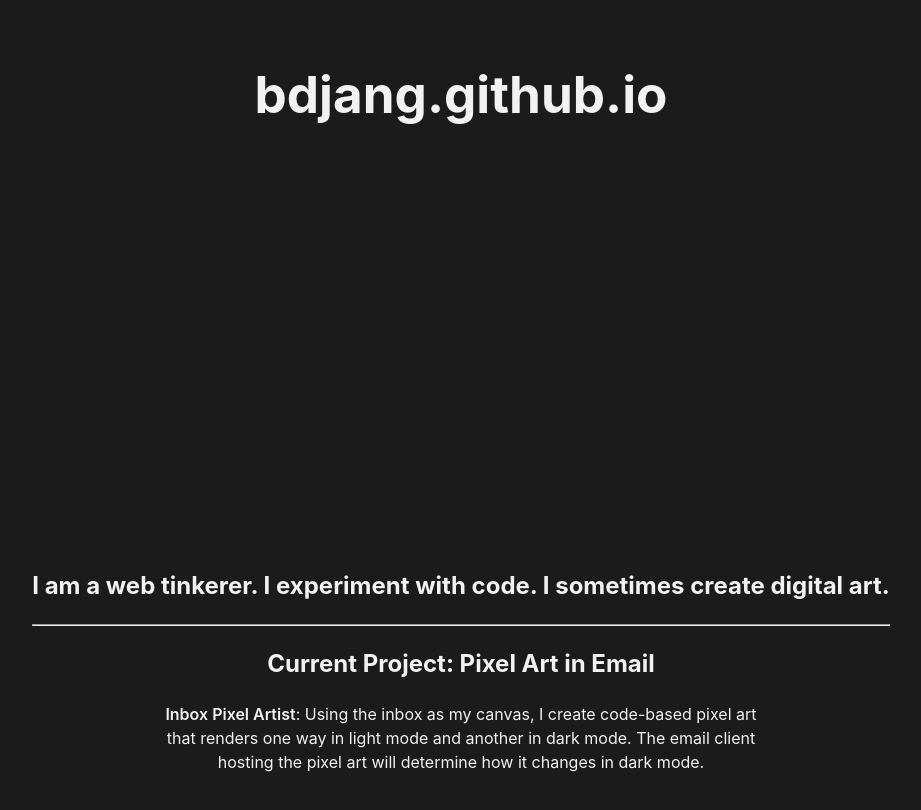
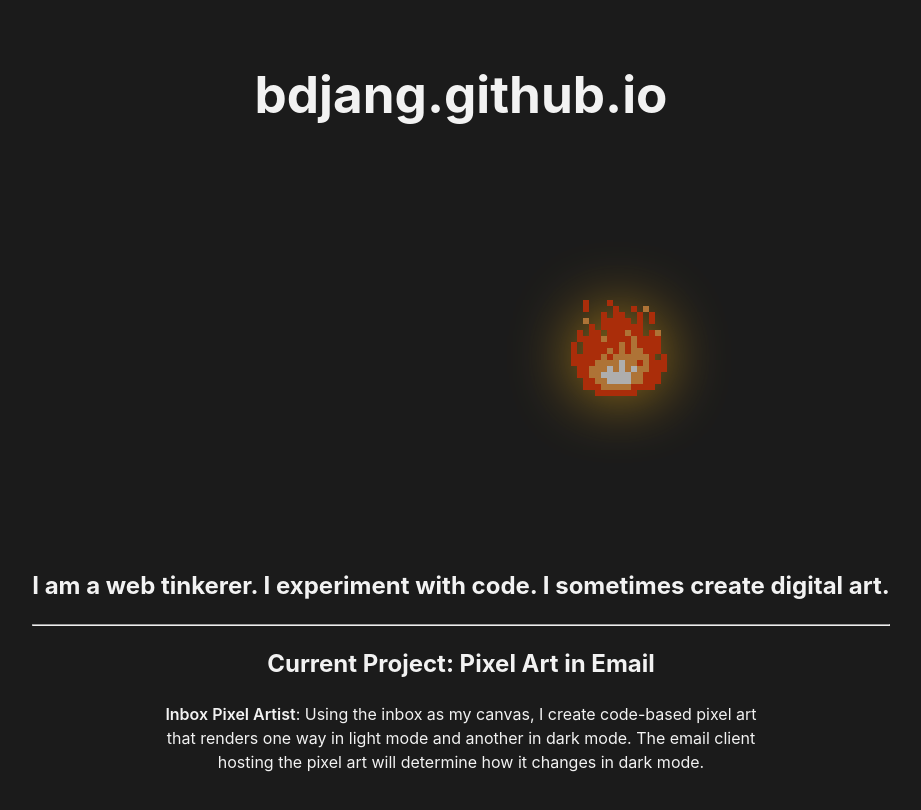
Before and after one commit to bdjang/bdjang.github.io, a React (Vite) app: page / in a window 1280 px wide. Shown: the top 810 px of the page, without its empty margins (179-1100 px from the left). Built offline with nearby package versions, Linux system fonts and the light colour scheme.

Commit message:
Add keyframes animation to flame pixel art

```diff
--- a/src/App.css
+++ b/src/App.css
@@ -52,7 +52,7 @@
     to { transform: rotate(360deg); }
 }
 @media (prefers-reduced-motion: no-preference) {
-    .pixelPanel:hover .sunGlasses {
+    .sunGlasses:hover {
         animation: pixelPanel-spin 750ms ease;
     }
 }
@@ -64,9 +64,6 @@
     opacity: 1;
     transition: opacity 1500ms ease;
 }
-.pixelPanel:hover .oldMan table td {
-    padding: 10px !important;
-}
 /* MAGICAL SWORD */
 .magicalSword {
     filter: drop-shadow(0 0 2em #ff0000);
@@ -76,10 +73,24 @@
 }
 /* FLAME */
 .flameArt {
-    filter: drop-shadow(0 0 2em #ff0000);
+    filter: drop-shadow(0 0 2em #fcb514);
     left: 270px;
     top: 118px;
     transition: opacity 250ms ease;
+}
+@keyframes flameAnim {
+    0% { opacity: 1; }
+    15% { opacity: .9; }
+    25% { opacity: .75; }
+    35% { opacity: .65; }
+    50% { opacity: .5; }
+    75% { opacity: .7; }
+    100% { opacity: .75; }
+}
+@media (prefers-reduced-motion: no-preference) {
+    .flameArt {
+        animation: flameAnim 1500ms ease-in-out infinite alternate;
+    }
 }
 
 /* MOBILE STYLES */
```
